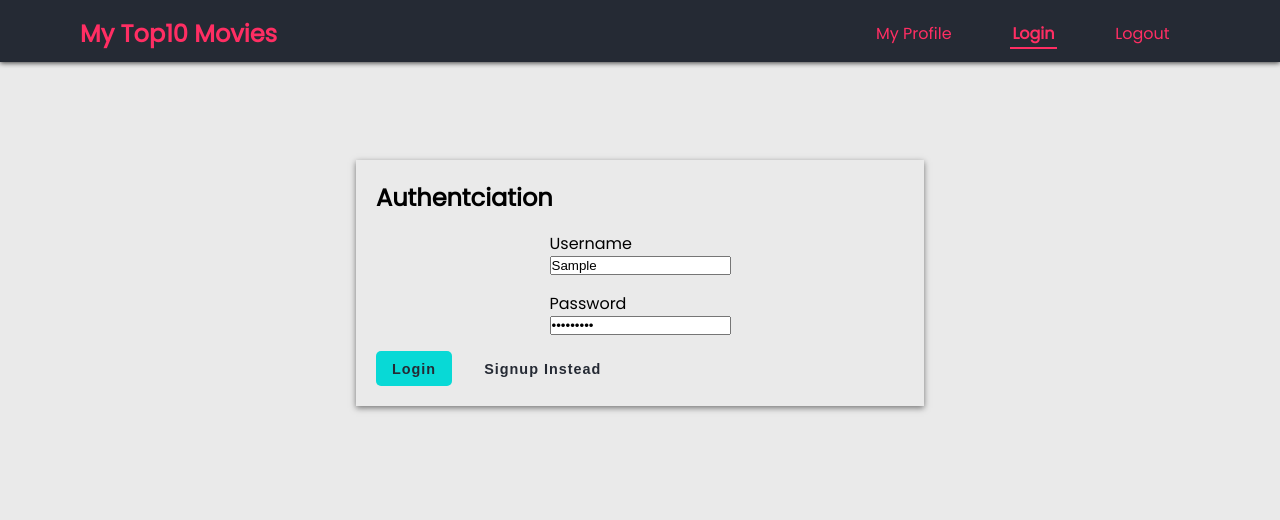
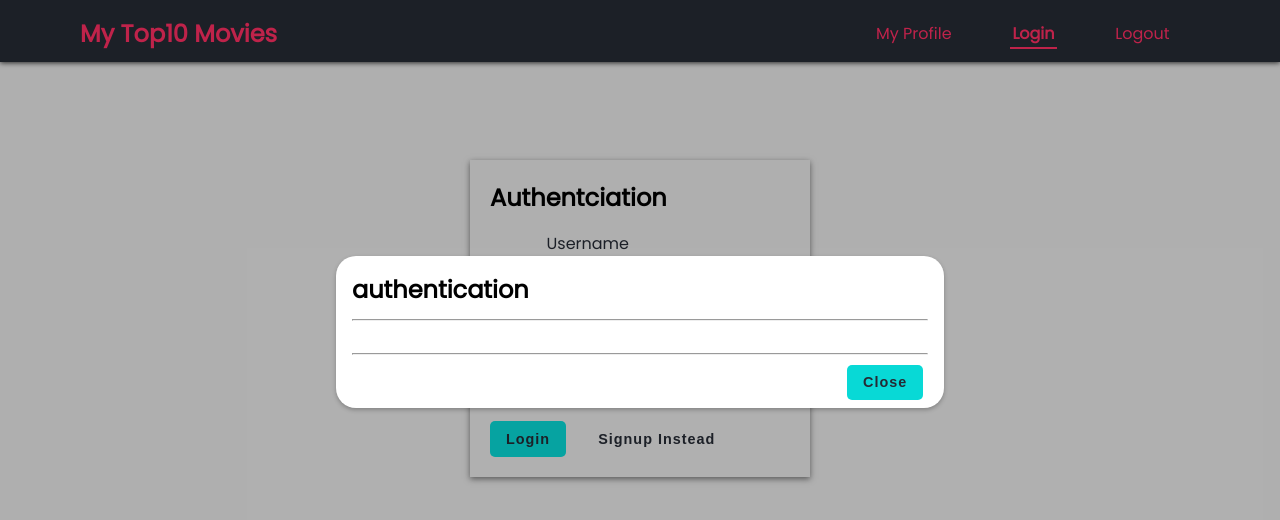
Before and after one commit to mohammad-zrar/my-top10-movies, a Vue app: page /auth in a window 1280 px wide. Both pictures are taken after typing "Sample", "Sample123" into the empty fields and a click on the button "Login". Shown: the top 520 px of the page. Built offline with nearby package versions, Linux system fonts and the light colour scheme.

Commit message:
Spinner and dialog works now

```diff
--- a/index.html
+++ b/index.html
@@ -4,7 +4,7 @@
     <meta charset="UTF-8" />
 
     <meta name="viewport" content="width=device-width, initial-scale=1.0" />
-    <title>Vite + Vue</title>
+    <title>My Top10 Movies</title>
   </head>
   <body>
     <div id="app"></div>
--- a/package.json
+++ b/package.json
@@ -14,6 +14,8 @@
     "@fortawesome/free-regular-svg-icons": "^6.4.2",
     "@fortawesome/free-solid-svg-icons": "^6.4.2",
     "@fortawesome/vue-fontawesome": "^3.0.3",
+    "axios": "^1.5.1",
+    "pinia": "^2.1.7",
     "vue": "^3.3.4",
     "vue-router": "^4.2.5"
   },
--- /dev/null
+++ b/src/components/ui/BaseDialog.vue
@@ -0,0 +1,82 @@
+<template>
+  <teleport to="body">
+    <div class="backdrop" v-show="show" @click="emits('close')"></div>
+    <Transition>
+      <dialog open v-show="show">
+        <header>
+          <slot name="header"> <h2>Title</h2></slot>
+        </header>
+        <hr />
+        <section>
+          <slot name="body"></slot>
+        </section>
+        <hr />
+        <menu>
+          <slot name="actions">
+            <base-button color="red" @click="emits('close')">Close</base-button>
+          </slot>
+        </menu>
+      </dialog>
+    </Transition>
+  </teleport>
+</template>
+
+<script setup>
+import BaseButton from "./BaseButton.vue";
+import { ref } from "vue";
+
+const props = defineProps({
+  show: {
+    type: Boolean,
+    required: true,
+  },
+});
+
+const emits = defineEmits(["close"]);
+</script>
+
+<style scoped>
+.backdrop {
+  width: 100%;
+  height: 100vh;
+  background-color: rgba(0, 0, 0, 0.25);
+
+  position: fixed;
+  top: 0;
+  right: 0;
+  z-index: 10;
+}
+dialog {
+  position: absolute;
+  top: 32%;
+  margin: 0 auto;
+  padding: 1rem 1rem 0.5rem;
+  width: 45%;
+  border: none;
+  border-radius: 20px;
+  box-shadow: 0px 2px 4px rgba(0, 0, 0, 0.25);
+  z-index: 16;
+}
+dialog section {
+  padding: 1rem 0.5rem;
+}
+dialog menu {
+  display: flex;
+  justify-content: end;
+  align-items: center;
+  padding: 0.6rem 0.3rem 0 0;
+}
+.v-enter-active,
+.v-leave-active {
+  transition: all 0.5s ease;
+}
+
+.v-enter-from {
+  opacity: 0;
+  transform: translateY(-64px);
+}
+.v-leave-to {
+  opacity: 0;
+  transform: translateY(64px);
+}
+</style>
--- /dev/null
+++ b/src/components/ui/BaseSpinner.vue
@@ -0,0 +1,56 @@
+<template>
+  <div class="back-bone"></div>
+  <div class="spinner">
+    <div class="spin-1"></div>
+    <div class="spin-2"></div>
+  </div>
+</template>
+
+<style scoped>
+.back-bone {
+  z-index: 11;
+  background-color: transparent;
+  background-color: rgba(0, 0, 0, 0.1);
+  width: 100%;
+  height: 100%;
+  position: absolute;
+  top: 0;
+  left: 0;
+}
+.spinner {
+  display: block;
+  position: absolute;
+  top: 40%;
+  left: 45%;
+  z-index: 12;
+}
+.spin-1,
+.spin-2 {
+  width: 2.5rem;
+  height: 2.5rem;
+  background-color: transparent;
+  position: absolute;
+}
+.spin-1 {
+  border: 6px solid #08d9d6;
+  border-radius: 50%;
+  border-top-color: transparent;
+  border-right-color: transparent;
+  animation: spin 1s linear infinite;
+}
+.spin-2 {
+  border: 6px solid #08d9d6;
+  border-radius: 50%;
+  border-right-color: transparent;
+  border-top-color: transparent;
+  animation: spin 1s ease infinite;
+}
+@keyframes spin {
+  from {
+    transform: rotate(0deg);
+  }
+  to {
+    transform: rotate(360deg);
+  }
+}
+</style>
--- a/src/main.js
+++ b/src/main.js
@@ -2,6 +2,7 @@ import { createApp } from "vue";
 import "./style.css";
 import App from "./App.vue";
 import router from "./router.js";
+import { createPinia } from "pinia";
 // Font Awesome
 import { library } from "@fortawesome/fontawesome-svg-core";
 import { FontAwesomeIcon } from "@fortawesome/vue-fontawesome";
@@ -15,4 +16,6 @@ app.component("font-awesome-icon", FontAwesomeIcon);
 app.config.productionTip = false;
 
 app.use(router);
+app.use(createPinia());
+
 app.mount("#app");
--- a/src/pages/UserAuth.vue
+++ b/src/pages/UserAuth.vue
@@ -2,40 +2,90 @@
   <div class="auth-section">
     <h2>Authentciation</h2>
 
-    <form @submit.prevent="">
+    <form @submit.prevent="submitForm">
       <div v-if="formAction === 'Signup'" class="form-control">
         <label for="email">Email</label>
-        <input type="email" />
+        <input
+          type="email"
+          v-model="mainForm.email.value"
+          @keyup="checkEmail"
+          placeholder="example@gmail.com"
+          :class="{ invalid: !mainForm.email.valid }"
+        />
+        <span class="help">The address must be valid</span>
       </div>
       <div class="form-control">
         <label for="username">Username</label>
-        <input type="text" />
+        <input
+          v-model="mainForm.username.value"
+          @keyup="checkUsername"
+          :class="{ invalid: !mainForm.username.valid }"
+          type="text"
+          placeholder="username"
+        />
+        <span class="help">Length>4, only letter or digit</span>
       </div>
+
       <div class="form-control">
         <label for="password">Password</label>
-        <input type="password" />
+        <input
+          v-model="mainForm.password.value"
+          @keyup="checkPassword"
+          :class="{ invalid: !mainForm.password.valid }"
+          type="password"
+          placeholder="password"
+        />
+        <span class="help"> RegEx: /^[\d\w@-]{8,20}$/i </span>
       </div>
+
       <div class="form-actions">
         <base-button btnStyle="blue">
           {{ formAction }}
         </base-button>
-        <base-button btnStyle="flat" @click="changeAction">
+        <base-button type="button" btnStyle="flat" @click="changeAction">
           <span v-if="formAction === 'Signup'">Login</span>
           <span v-else>Signup</span> Instead</base-button
         >
       </div>
     </form>
   </div>
+
+  <base-dialog :show="showDialog" @close="closeDialog">
+    <template #header>
+      <h2>authentication</h2>
+    </template>
+    <template #body>
+      <p>{{ errMessage }}</p>
+    </template>
+    <template #actions>
+      <base-button color="red" @click="closeDialog">Close</base-button>
+    </template>
+  </base-dialog>
+  <base-spinner v-if="loading"></base-spinner>
 </template>
 
-<script>
+<script setup>
 import BaseButton from "../components/ui/BaseButton.vue";
-import { ref, computed } from "vue";
-export default {
-  components: {
-    BaseButton,
-  },
-  setup() {
+import BaseDialog from "../components/ui/BaseDialog.vue";
+import { ref, computed, reactive, watch } from "vue";
+import useAuthStore from "../store/AuthStore.js";
+import useProfileStore from "../store/ProfileStore.js";
+import BaseSpinner from "../components/ui/BaseSpinner.vue";
+
+const authStore = useAuthStore();
+const profileStore = useProfileStore();
+const errMessage = ref("");
+const loading = ref(false);
+
+const showDialog = ref(false);
+function closeDialog() {
+  showDialog.value = false;
+}
+function openDialog() {
+  showDialog.value = true;
+}
+
+// Actions Managment
 const formAction = ref("Login");
 function changeAction() {
   if (formAction.value === "Login") {
@@ -45,16 +95,103 @@ export default {
   }
 }
 
-    return { formAction, changeAction };
+// Validate Form
+const mainForm = reactive({
+  email: {
+    value: "",
+    valid: true,
   },
+  username: {
+    value: "",
+    valid: true,
+  },
+  password: {
+    value: "",
+    valid: true,
+  },
+});
+const patterns = {
+  username: /^[a-z\d]{5,12}$/i,
+  password: /^[\d\w@-]{8,20}$/i,
+  email: /^([a-z\d\.-]+)@([a-z\d-]+)\.([a-z]{2,8})(\.[a-z]{2,8})?$/,
+  //             yourname @ domain   .  com          ( .uk )
 };
+const checkEmail = computed(() => {
+  if (patterns.email.test(mainForm.email.value)) {
+    mainForm.email.valid = true;
+  } else {
+    mainForm.email.valid = false;
+  }
+});
+const checkUsername = computed(() => {
+  if (patterns.username.test(mainForm.username.value)) {
+    mainForm.username.valid = true;
+  } else {
+    mainForm.username.valid = false;
+  }
+});
+const checkPassword = computed(() => {
+  if (patterns.password.test(mainForm.password.value)) {
+    mainForm.password.valid = true;
+  } else {
+    mainForm.password.valid = false;
+  }
+});
+// Submit Form
+
+function submitForm() {
+  if (formAction.value === "Login") {
+    signin();
+  } else {
+    signup();
+  }
+  reset();
+}
+
+async function signup() {
+  loading.value = true;
+  if (
+    mainForm.email.valid &&
+    mainForm.email.value !== "" &&
+    mainForm.username.valid &&
+    mainForm.username.value !== "" &&
+    mainForm.password.valid &&
+    mainForm.password.value !== ""
+  ) {
+    try {
+      const response = await authStore.signup({
+        email: mainForm.email.value,
+        username: mainForm.username.value,
+        password: mainForm.password.value,
+      });
+    } catch (err) {
+      openDialog();
+
+      console.log(err.message);
+      errMessage.value = err.message;
+    }
+  }
+  loading.value = false;
+}
+function signin() {
+  openDialog();
+}
+
+function reset() {
+  mainForm.email.value = "";
+  mainForm.username.value = "";
+  mainForm.password.value = "";
+  mainForm.email.valid = true;
+  mainForm.username.valid = true;
+  mainForm.password.valid = true;
+}
 </script>
 
 <style scoped>
 .auth-section {
   margin: 10rem auto;
   box-shadow: 0px 2px 6px rgba(0, 0, 0, 0.5);
-  width: 55%;
+  width: 300px;
   padding: 1.25rem;
 }
 h2 {
@@ -65,11 +202,35 @@ h2 {
   justify-content: center;
   margin: 1rem auto;
 }
+.form-control input {
+  padding: 0.32rem 0.25rem;
+  border-radius: 4px;
+  outline: none;
+  border: 1px solid #252a34;
+}
+.form-control input:focus {
+  box-shadow: 0 0 6px rgba(0, 0, 0, 0.5);
+}
+.form-control label {
+  color: #252a34;
+  margin-bottom: 0.25rem;
+}
 .form-actions {
   display: flex;
   gap: 1rem;
+  margin-top: 1.5rem;
 }
-@media screen and (max-width: 768px) {
+.invalid {
+  box-shadow: 0 0 6px rgba(237, 4, 4, 0.5) !important;
+  border-color: red !important;
+}
+.help {
+  font-size: 0.75rem;
+  color: gray;
+  margin-top: 1px;
+}
+
+@media screen and (max-width: 480px) {
   .auth-section {
     width: 85%;
   }
--- /dev/null
+++ b/src/store/AuthStore.js
@@ -0,0 +1,36 @@
+import { defineStore } from "pinia";
+import axios from "axios";
+
+const useAuthStore = defineStore("use-auth", {
+  state: () => {
+    return {
+      username: "",
+      userId: "",
+      token: "",
+    };
+  },
+  actions: {
+    async signup(payload) {
+      const response = await axios
+        .post(
+          `https://identitytoolkit.googleapis.com/v1/accounts:signUp?key=${
+            import.meta.env.VITE_API_KEY
+          }`,
+          {
+            email: payload.email,
+            password: payload.password,
+            returnSecureToken: true,
+          }
+        )
+        .then((response) => {
+          console.log("Here we go");
+          console.log(response);
+        })
+        .catch((err) => {
+          throw new Error(err.message);
+        });
+    },
+  },
+});
+
+export default useAuthStore;
--- /dev/null
+++ b/src/store/ProfileStore.js
@@ -0,0 +1,25 @@
+import { defineStore } from "pinia";
+import axios from "axios";
+
+const useProfileStore = defineStore("use-profile", {
+  actions: {
+    async isUsernameUnique(payload) {
+      const response = await axios.get(
+        `${import.meta.env.VITE_REF_URL}profiles/${payload.username}.json`
+      );
+      console.log(response.data);
+    },
+    async createProfile(payload) {
+      const response = await axios.post(
+        `${import.meta.env.VITE_REF_URL}profiles/${payload.username}.json?`,
+        {
+          userId: "nwOZBEoGyvPJ4DMmlnMdfWOJxPX2",
+          movies: ["hhh", "fff", "ddd"],
+        }
+      );
+      console.log(response);
+    },
+  },
+});
+
+export default useProfileStore;
```
Also changed, not shown: 2 other files (tests, documents, lock files or other folders). Lines whose indentation alone changed are shown as unchanged.
